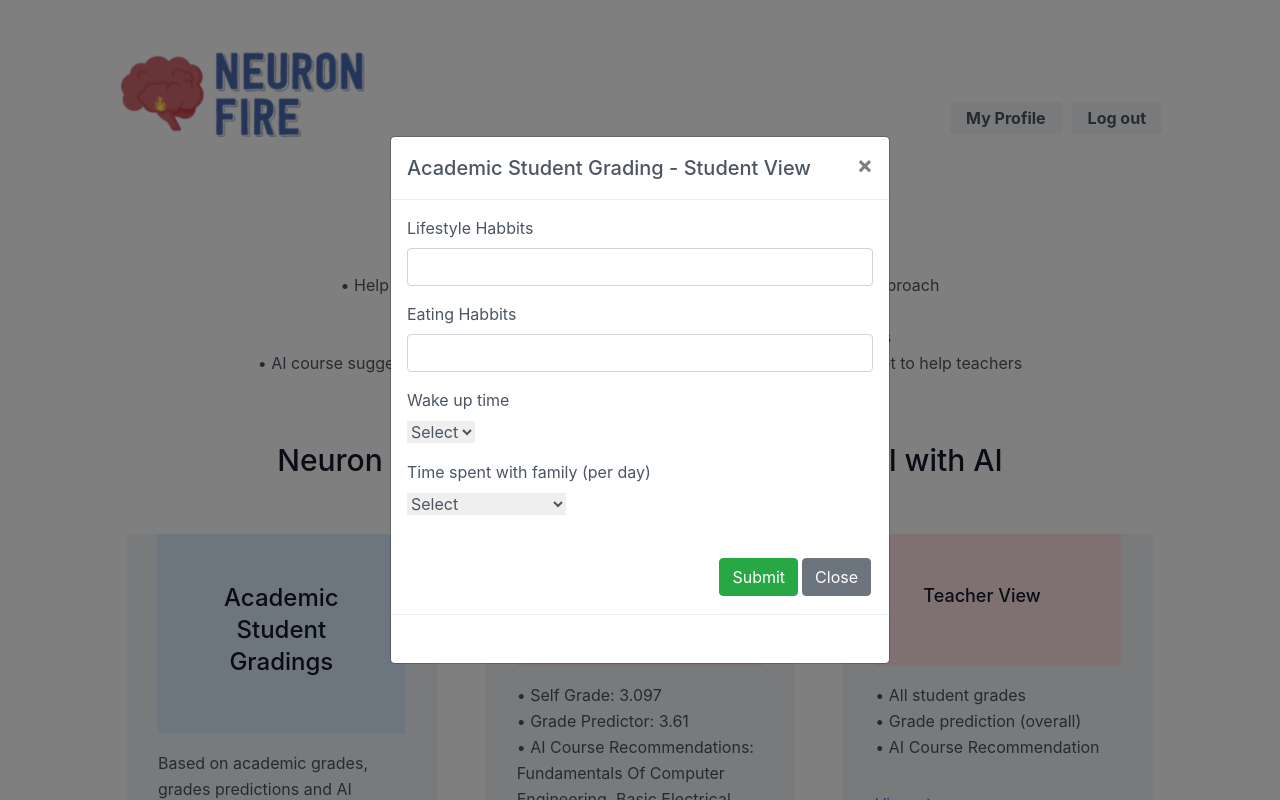
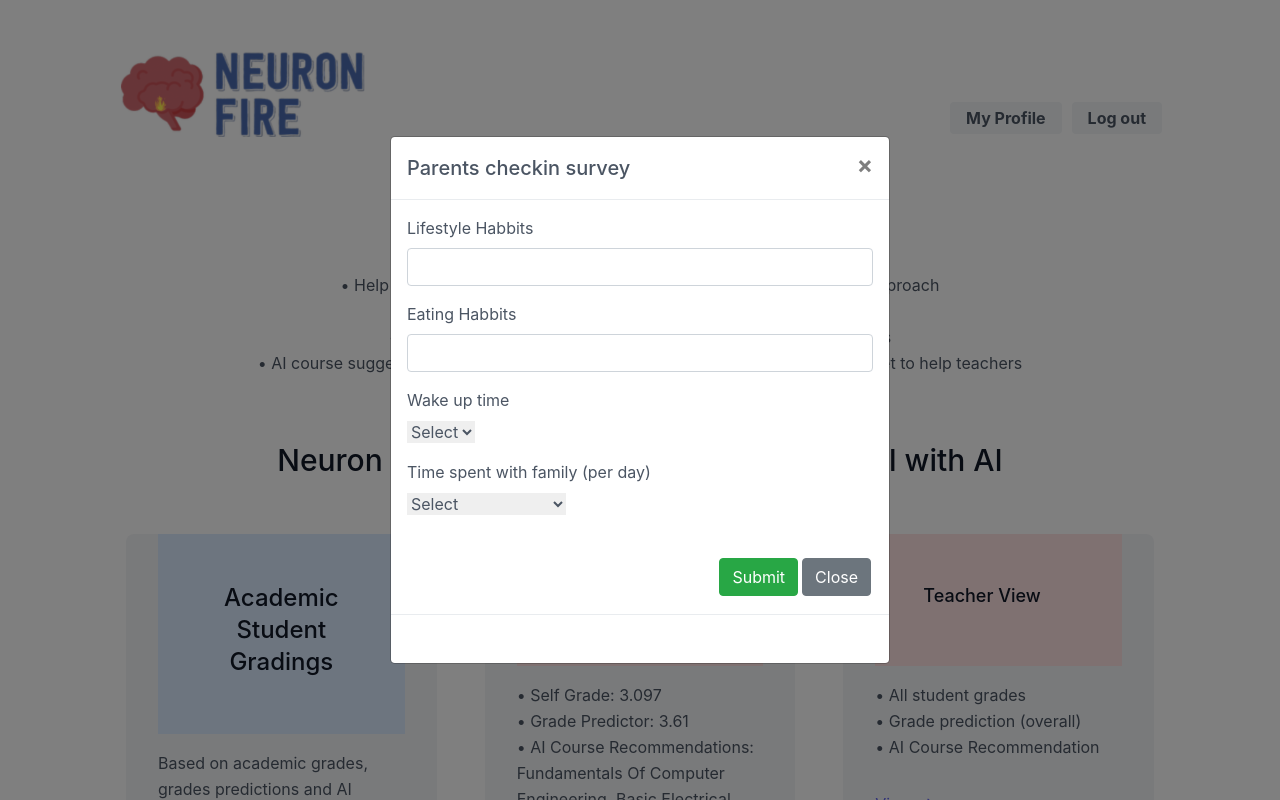
Before and after one commit to azibfarooq/BuiltWithAI, a Flask app: page / in a window 1280 px wide, after a click on "Open". Run offline with Flask 2, Linux system fonts and the light colour scheme; some libraries are stand-ins or nearby versions.

Commit message:
some changes

```diff
--- a/app.py
+++ b/app.py
@@ -33,7 +33,7 @@ def index():
 @app.route("/submit_parent_checkin_survey", methods=["POST"])
 def submit_parent_checkin_survey():
     parents_survey_data[CURRENT_STUDENT] = dict(request.form)
-    print(parents_survey_data[CURRENT_STUDENT])
-    return str(request.form)
+    print(parents_survey_data)
+    return str(request.form) + str(request.args)
 
 app.run(debug=True)
--- a/templates/index.html
+++ b/templates/index.html
@@ -297,7 +297,7 @@
           <div class="p-4 md:w-1/3">
             <div class="flex rounded-lg h-full bg-gray-100 p-8 pt-0 flex-col">
               <div class="flex items-center mb-3 bg-blue-100">
-                <h2 class="text-gray-900 text-lg p-5 title-font font-medium">Student Checkin Survey</h2>
+                <h2 class="text-gray-900 text-lg text-center p-5 title-font font-medium">Student Checkin Survey</h2>
               </div>
               <div class="flex-grow">
                 <p class="leading-relaxed text-base">
@@ -334,7 +334,7 @@
           <div class="p-4 md:w-1/3">
             <div class="flex rounded-lg h-full bg-gray-100 p-8 pt-0 flex-col">
               <div class="flex items-center mb-3 bg-blue-100">
-                <h2 class="text-gray-900 text-lg p-5 title-font font-medium">Teacher Feedback</h2>
+                <h2 class="text-gray-900 text-lg text-center p-5 title-font font-medium">Teacher Feedback</h2>
               </div>
               <div class="flex-grow">
                 <ul class="leading-relaxed text-base">
@@ -354,14 +354,14 @@
           <div class="p-4 md:w-1/3">
             <div class="flex rounded-lg h-full bg-gray-100 p-8 pt-0 flex-col">
               <div class="flex items-center mb-3 bg-blue-100">
-                <h2 class="text-gray-900 text-lg p-5 title-font font-medium">Parents checkin Survey</h2>
+                <h2 class="text-gray-900 text-lg text-center p-5 title-font font-medium">Parents checkin Survey</h2>
               </div>
               <div class="flex-grow">
                 <ul class="leading-relaxed text-base">
-                  <li>Lifestyle Habits: {{ parents_survey_data.get("lifestyle_habbits") if parents_survey_data.get("lifestyle_habbits") else 'Unavailable' }} </li>
-                  <li>Eating Habits:  {{ parents_survey_data.get("eating_habbits") if parents_survey_data.get("eating_habbits") else 'Unavailable' }}</li>
-                  <li>Wake up time: {{ parents_survey_data.get("wakeup_time") if parents_survey_data.get("wakeup_time") else 'Unavailable' }} </li>
-                  <li>Time spent with family members: {{ parents_survey_data.get("family_time") if parents_survey_data.get("family_time") else 'Unavailable' }}</li>
+                  <li>Lifestyle Habits: {{ parents_survey_data[current_student].get("lifestyle_habbits") if parents_survey_data[current_student].get("lifestyle_habbits") else 'Unavailable' }} </li>
+                  <li>Eating Habits:  {{ parents_survey_data[current_student].get("eating_habbits") if parents_survey_data[current_student].get("eating_habbits") else 'Unavailable' }}</li>
+                  <li>Wake up time: {{ parents_survey_data[current_student]["wakeup_time"] if parents_survey_data[current_student]["wakeup_time"] else 'Unavailable' }} </li>
+                  <li>Time spent with family members: {{ parents_survey_data[current_student].get("family_time") if parents_survey_data[current_student].get("family_time") else 'Unavailable' }}</li>
                 </ul>
                 <button class="mt-3 text-indigo-500 inline-flex items-center" data-toggle="modal" data-target="#parents_checkin_survey_popover">
                   Open
@@ -378,26 +378,26 @@
           <div class="modal-dialog modal-dialog-centered" role="document">
             <div class="modal-content">
               <div class="modal-header">
-                <h5 class="modal-title"> Academic Student Grading - Student View </h5>
+                <h5 class="modal-title"> Parents checkin survey </h5>
                 <button type="button" class="close" data-dismiss="modal" aria-label="Close">
                   <span aria-hidden="true">&times;</span>
                 </button>
               </div>
               <div class="modal-body">
-                <form>
+                <form action="/submit_parent_checkin_survey" method="post">
                   <div class="mb-3">
                     <label for="lifestyle_habbits" class="form-label">Lifestyle Habbits</label>
-                    <input type="text" class="form-control" id="lifestyle_habbits">
+                    <input type="text" class="form-control" name="lifestyle_habbits" id="lifestyle_habbits">
                   </div>
 
                   <div class="mb-3">
                     <label for="eating_habbits" class="form-label">Eating Habbits</label>
-                    <input type="text" class="form-control" id="eating_habbits">
+                    <input type="text" class="form-control" name="eating_habbits" id="eating_habbits">
                   </div>
 
                   <div class="mb-3">
                     <label for="wakeup_time" class="form-label">Wake up time</label><br>
-                    <select class="form-select" id="wakeup_time">
+                    <select class="form-select" name="wakeup_time" id="wakeup_time">
                       <option selected value="">Select</option>
                       <option value="3">3 AM</option>
                       <option value="4">4 AM</option>
@@ -414,7 +414,7 @@
 
                   <div class="mb-3">
                     <label for="family_time" class="form-label">Time spent with family (per day)</label><br>
-                    <select class="form-select" id="family_time">
+                    <select class="form-select" name="family_time" id="family_time">
                       <option selected value="">Select</option>
                       <option value="0">less than 1 hour</option>
                       <option value="1">1 hour</option>
@@ -426,7 +426,7 @@
 
                   <br>
                   <div class="flex justify-end">
-                    <button type="button" class="btn btn-success m-0.5" onclick="submitParentCheckinSurvey()">Submit</button>
+                    <button type="submit" class="btn btn-success m-0.5">Submit</button>
                     <button type="button" class="btn btn-secondary m-0.5" data-dismiss="modal">Close</button>
                   </div>
 
@@ -484,7 +484,7 @@
   <script src="https://ajax.googleapis.com/ajax/libs/jquery/3.2.1/jquery.min.js"></script> <!-- jquery -->
   <script src="https://cdnjs.cloudflare.com/ajax/libs/popper.js/1.12.9/umd/popper.min.js" integrity="sha384-ApNbgh9B+Y1QKtv3Rn7W3mgPxhU9K/ScQsAP7hUibX39j7fakFPskvXusvfa0b4Q" crossorigin="anonymous"></script>
   <script src="https://maxcdn.bootstrapcdn.com/bootstrap/4.0.0/js/bootstrap.min.js" integrity="sha384-JZR6Spejh4U02d8jOt6vLEHfe/JQGiRRSQQxSfFWpi1MquVdAyjUar5+76PVCmYl" crossorigin="anonymous"></script>
-  <script>
+  <!-- <script>
 
       function submitParentCheckinSurvey()
       {
@@ -503,6 +503,6 @@
                   }
               });
       }
-  </script>
+  </script> -->
 </body>
 </html>
```
